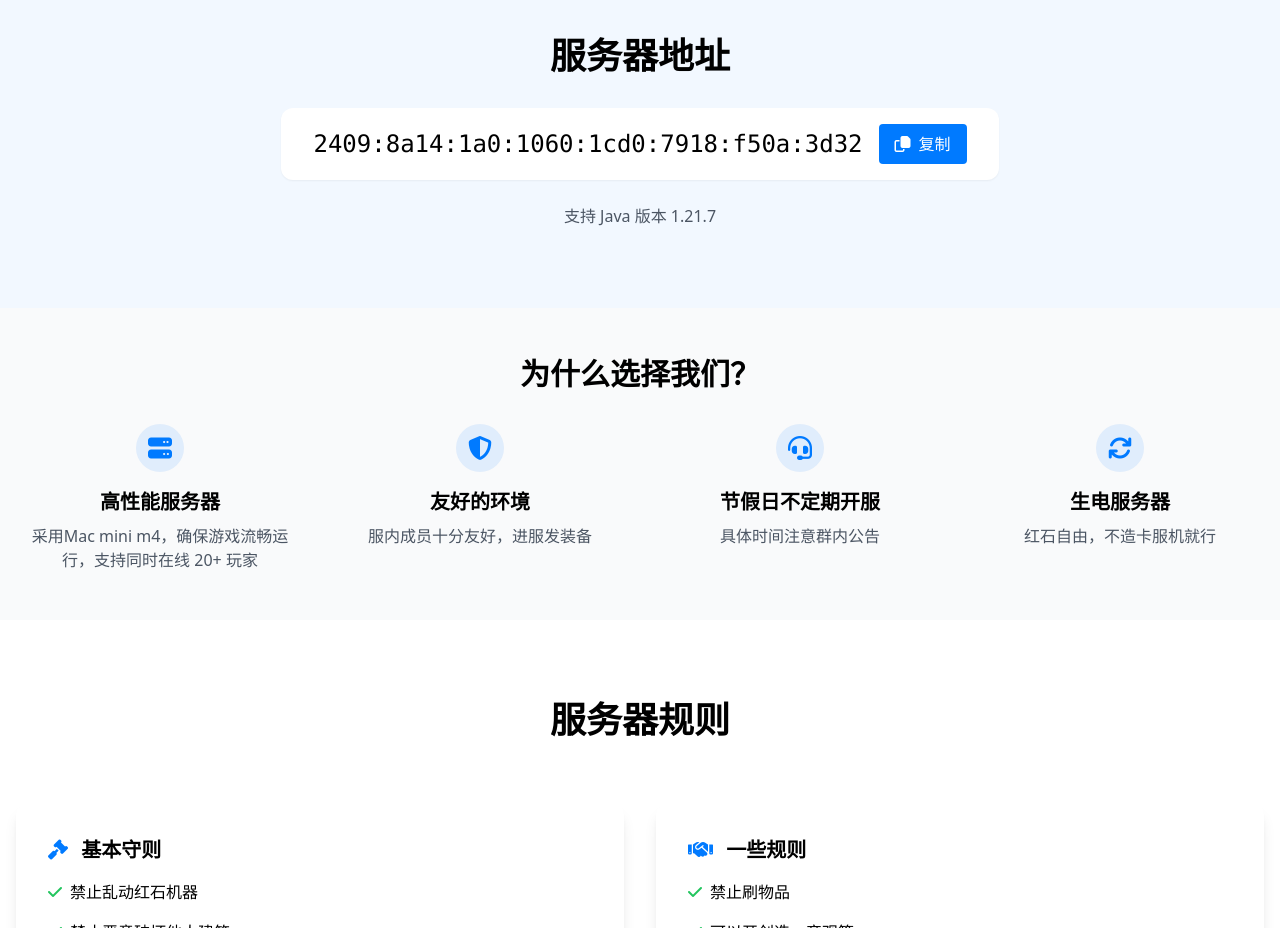
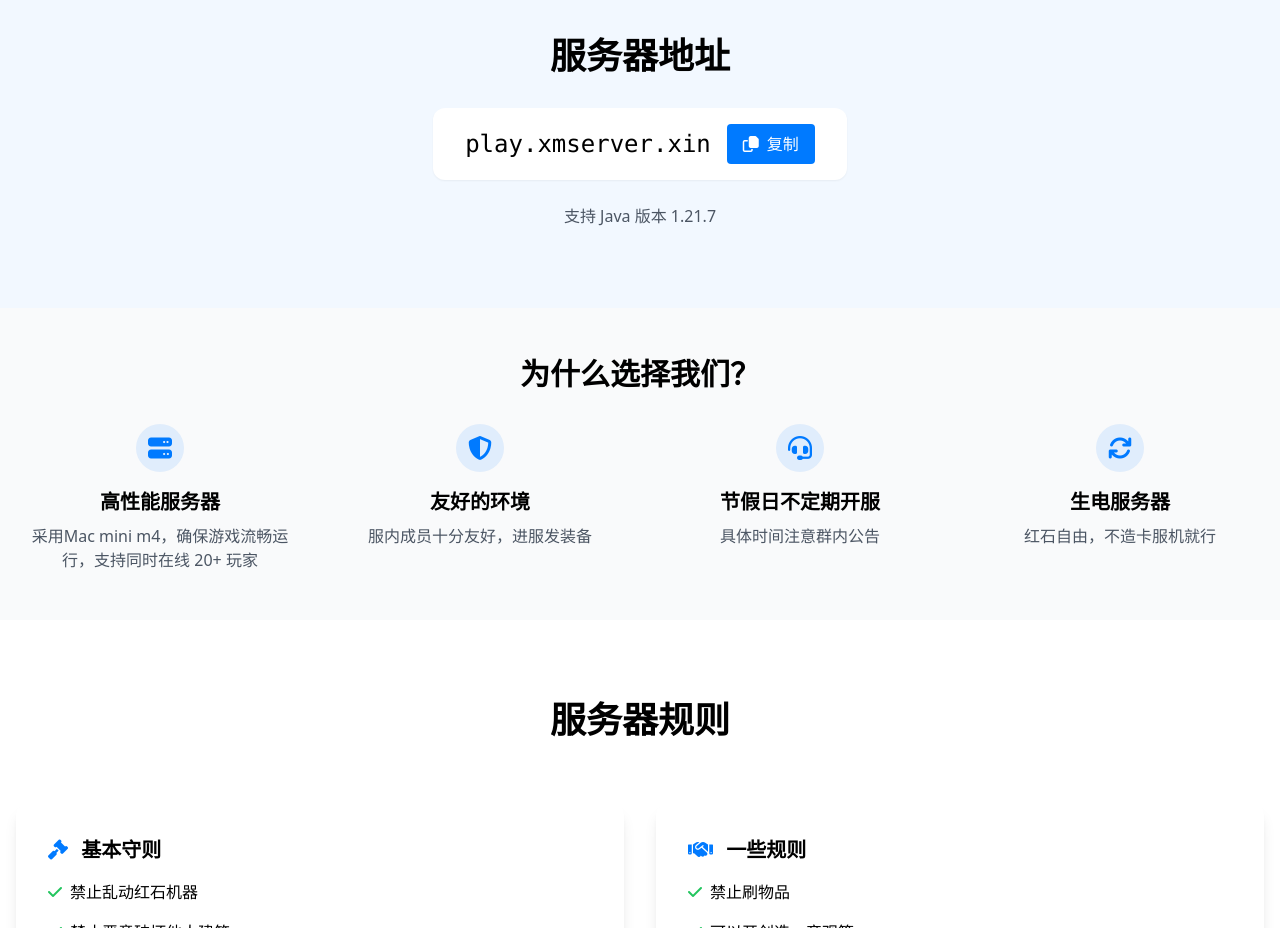
Before and after one commit to ssteven2020/my-mc-server-page, a plain HTML site: page index.html in a window 1280 px wide. Shown: the part 2120-3048 px from the top of the page. Drawn offline with nearby package versions, Linux system fonts and the light colour scheme.

Commit message:
Add files via upload

```diff
--- a/index.html
+++ b/index.html
@@ -169,7 +169,7 @@
         <div class="bg-primary/5 px-4 text-center py-20">
             <h2 class="text-4xl font-bold mb-8">服务器地址</h2>
             <div class="inline-flex items-center gap-4 bg-white px-8 py-4 rounded-lg shadow-sm">
-                <span id="ip-text" class="text-2xl font-mono">2409:8a14:1a0:1060:1cd0:7918:f50a:3d32</span>
+                <span id="ip-text" class="text-2xl font-mono">play.xmserver.xin</span>
                 <button id="copy-ip"
                     class="px-4 py-2 bg-primary text-white !rounded-button hover:bg-primary/90 whitespace-nowrap">
                     <i class="far fa-copy mr-2"></i>复制
```
